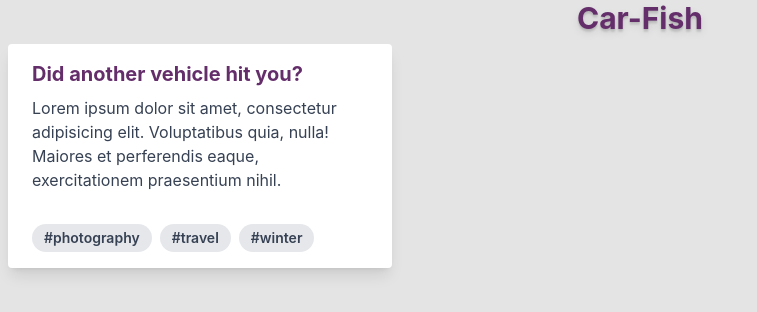
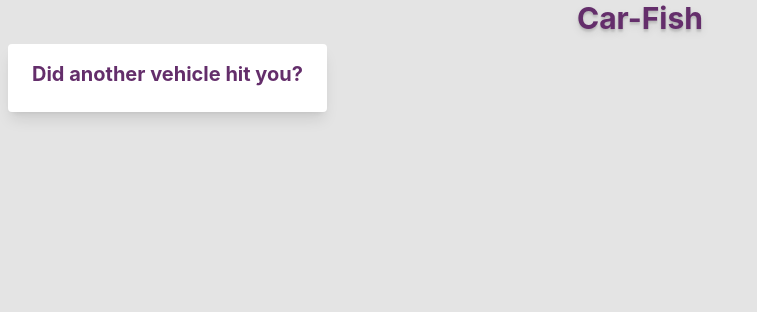
Before and after one commit to andrew03meyer/Cam-eron, a React (Vite) app in the folder Cam-eron-Frontend/: page / in a window 1280 px wide. Both pictures are taken after a click on the button "Find your claim match!". Shown: the top 312 px of the page, without its empty margins (0-757 px from the left). Built offline with nearby package versions, Linux system fonts and the light colour scheme.

Commit message:
feat: input forms allowed

```diff
--- a/Cam-eron-Frontend/src/components/Card-Container.jsx
+++ b/Cam-eron-Frontend/src/components/Card-Container.jsx
@@ -2,32 +2,50 @@ import { useState } from "react";
 import { CardSwipe } from "./Card-Swipe";
 
 const questions = [
-  { id: 1, question: "Did another vehicle hit you?" },
-  { id: 2, question: "Were there any witnesses?" },
+  { id: 1, question: "Did another vehicle hit you?", extraInfoNeeded: false },
+  { id: 2, question: "Were there any witnesses?", extraInfoNeeded: true },
 ];
 
 const CardContainer = () => {
   const [currentQuestionIndex, setCurrentQuestionIndex] = useState(0);
   const [answers, setAnswers] = useState([]);
 
-  const handleSwipe = (direction) => {
-    setAnswers((prev) => [
-      ...prev,
-      { id: questions[currentQuestionIndex].id, direction },
-    ]);
+  const handleSwipe = (direction, extra_info) => {
+    var new_answer = {};
+    console.log("Extra info: " + extra_info);
+    if (!extra_info || extra_info.length == 0) {
+      new_answer = { id: questions[currentQuestionIndex].id, direction };
+    } else {
+      new_answer = {
+        id: questions[currentQuestionIndex].id,
+        output: { boolean: direction, details: extra_info },
+      };
+    }
+    setAnswers((prev) => [...prev, new_answer]);
     setCurrentQuestionIndex((prev) => prev + 1);
   };
+
+  const currentQuestion = questions[currentQuestionIndex];
+
+  if (currentQuestionIndex == questions.length) {
+    console.log(answers);
+  }
 
   return (
     <>
       {currentQuestionIndex != questions.length && (
         <CardSwipe
           onSwipe={handleSwipe}
-          question={questions[currentQuestionIndex].question}
+          question={currentQuestion.question}
+          questionId={currentQuestion.id}
+          extraInfoNeeded={currentQuestion.extraInfoNeeded}
         />
       )}
       {currentQuestionIndex == questions.length && (
-        <p>Thanks for answering all the questions!</p>
+        <p className="max-w-sm rounded overflow-hidden shadow-lg bg-white m-2 h-max p-2">
+          Thanks for answering all {questions.length} questions! Your claim has
+          been submitted.
+        </p>
       )}
     </>
   );
--- a/Cam-eron-Frontend/src/components/Card-Swipe.jsx
+++ b/Cam-eron-Frontend/src/components/Card-Swipe.jsx
@@ -1,7 +1,9 @@
-import { useRef } from "react";
+import { useRef, useState } from "react";
 
-function CardSwipe({ question, onSwipe }) {
-  console.log(question);
+function CardSwipe({ question, questionId, extraInfoNeeded, onSwipe }) {
+  const [extraInfoBox, setExtraInfoBox] = useState(false);
+  const [extraInfo, setExtraInfo] = useState("");
+
   const handleMouseDown = (e) => {
     dragRef.current.isDragging = true;
     dragRef.current.startX = e.touches[0].clientX;
@@ -24,7 +26,12 @@ function CardSwipe({ question, onSwipe }) {
       const direction = dx > 0 ? "yes" : "no";
       cardRef.current.style.transform = `translateX(${dx > 0 ? 1000 : -1000}px)`;
       console.log(direction);
-      onSwipe(direction);
+      if (!extraInfoNeeded || extraInfoBox) {
+        onSwipe(direction, extraInfo ? extraInfo : null);
+        setExtraInfoBox(false);
+      } else if (extraInfoNeeded) {
+        setExtraInfoBox(true);
+      }
       cardRef.current.style.transform = `translateX(0) rotate(0deg)`;
     } else {
       // snap back
@@ -36,33 +43,57 @@ function CardSwipe({ question, onSwipe }) {
   const dragRef = useRef({ isDragging: false, startX: 0, currentX: 0 });
   const cardRef = useRef(null);
 
+  //   if (extraInfoBox) {
+  //     return (
+  //       <div>
+  //         <label
+  //           for="visitors"
+  //           class="block mb-2.5 text-sm font-medium text-heading"
+  //         >
+  //           Please provide more information
+  //         </label>
+  //         <input
+  //           type="text"
+  //           id="visitors"
+  //           class="bg-neutral-secondary-medium border border-default-medium text-heading text-base rounded-base focus:ring-brand focus:border-brand block w-full px-4 py-3.5 shadow-xs placeholder:text-body"
+  //           placeholder=""
+  //           required
+  //         />
+  //       </div>
+  //     );
+  //   }
+
   return (
     <>
       <div
-        className="max-w-sm rounded overflow-hidden shadow-lg bg-white m-2 h-max"
+        className="max-w-sm rounded overflow-hidden shadow-lg bg-white m-2 h-max flex"
         onTouchStart={handleMouseDown}
         onTouchMove={handleMove}
         onTouchEnd={handleEnd}
         ref={cardRef}
       >
         <div className="px-6 py-4">
-          <div className="font-bold text-xl mb-2">{question}</div>
-          <p className="text-gray-700 text-base">
-            Lorem ipsum dolor sit amet, consectetur adipisicing elit.
-            Voluptatibus quia, nulla! Maiores et perferendis eaque,
-            exercitationem praesentium nihil.
-          </p>
-        </div>
-        <div className="px-6 pt-4 pb-2">
-          <span className="inline-block bg-gray-200 rounded-full px-3 py-1 text-sm font-semibold text-gray-700 mr-2 mb-2">
-            #photography
-          </span>
-          <span className="inline-block bg-gray-200 rounded-full px-3 py-1 text-sm font-semibold text-gray-700 mr-2 mb-2">
-            #travel
-          </span>
-          <span className="inline-block bg-gray-200 rounded-full px-3 py-1 text-sm font-semibold text-gray-700 mr-2 mb-2">
-            #winter
-          </span>
+          <div className="font-bold text-xl mb-2 w-full align-center">
+            {question}
+          </div>
+          {extraInfoNeeded && (
+            <div className="text-base ">
+              <label
+                for="visitors"
+                class="block mb-2.5 text-sm font-medium text-heading"
+              >
+                Please provide more information
+              </label>
+              <input
+                type="text"
+                id="visitors"
+                class="bg-neutral-secondary-medium border border-default-medium text-heading text-base rounded-base focus:ring-brand focus:border-brand block w-full px-4 py-3.5 shadow-xs placeholder:text-body"
+                placeholder=""
+                onChange={(e) => setExtraInfo(e.target.value)}
+                required
+              />
+            </div>
+          )}
         </div>
       </div>
     </>
```
